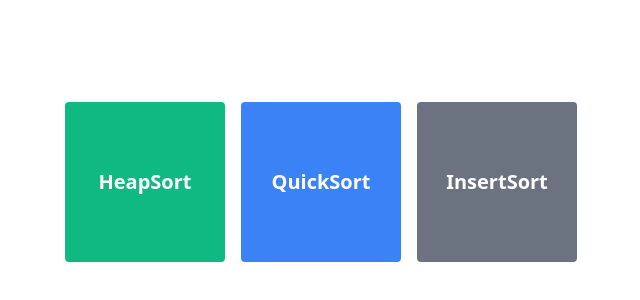
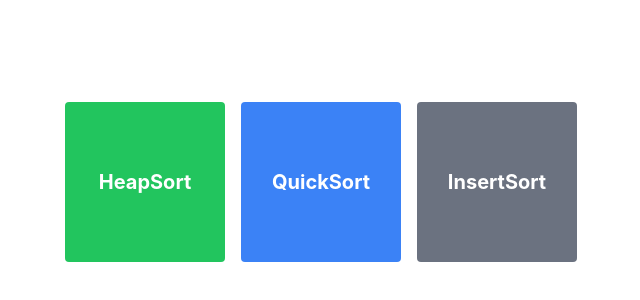
Before and after one commit to Dandrezz/Sort-App, a React (Vite) app: page / in a window 1280 px wide. Shown: the part 218-518 px from the top of the page, without its empty margins (319-959 px from the left). Built offline with nearby package versions, Linux system fonts and the light colour scheme.

Commit message:
Preparar docs 2

```diff
--- a/postcss.config.js
+++ b/postcss.config.js
@@ -1,6 +1,6 @@
 module.exports = {
-    plugins: [
-        require('tailwindcss'),
-        require('autoprefixer'),
-    ]
+    plugins: {
+        tailwindcss: {},
+        autoprefixer: {},
+    }
 }
--- a/src/styles/index.scss
+++ b/src/styles/index.scss
@@ -1,3 +1,7 @@
+@import "tailwindcss/base";
+@import "tailwindcss/components";
+@import "tailwindcss/utilities";
+
 body {
   margin: 0;
   font-family: -apple-system, BlinkMacSystemFont, 'Segoe UI', 'Roboto', 'Oxygen',
@@ -40,7 +44,3 @@ code {
     @apply bg-gray-600;
   }
 }
-
-@import "tailwindcss/base";
-@import "tailwindcss/components";
-@import "tailwindcss/utilities";
--- a/tailwind.config.js
+++ b/tailwind.config.js
@@ -1,6 +1,5 @@
 module.exports = {
-  purge: [],
-  darkMode: false, // or 'media' or 'class'
+  content: ["./src/**/*.{html,js,jsx}"], // or 'media' or 'class'
   theme: {
     extend: {},
   },
```
Also changed, not shown: package.json (+4 -4 lines), 8 other files (tests, documents, lock files or other folders).
